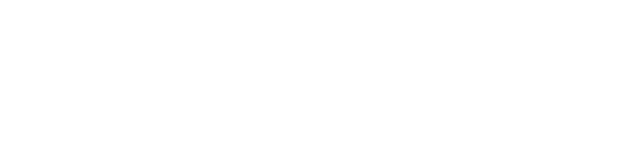
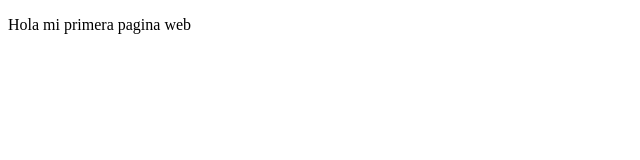
Before and after one commit to NidiaRosa/PruebasdeClase, a plain HTML site: page Index.html in a window 1280 px wide. Shown: the whole page, without its empty margins (0-640 px from the left). Drawn offline with Linux system fonts and the light colour scheme.

Commit message:
Update Index.html
Cambio2

```diff
--- a/Index.html
+++ b/Index.html
@@ -7,6 +7,8 @@
     <title>Proyecto web G4</title>
 </head>
 <body>
-
+    <p>
+        Hola mi primera pagina web
+    </p>
 </body>
 </html>
```
